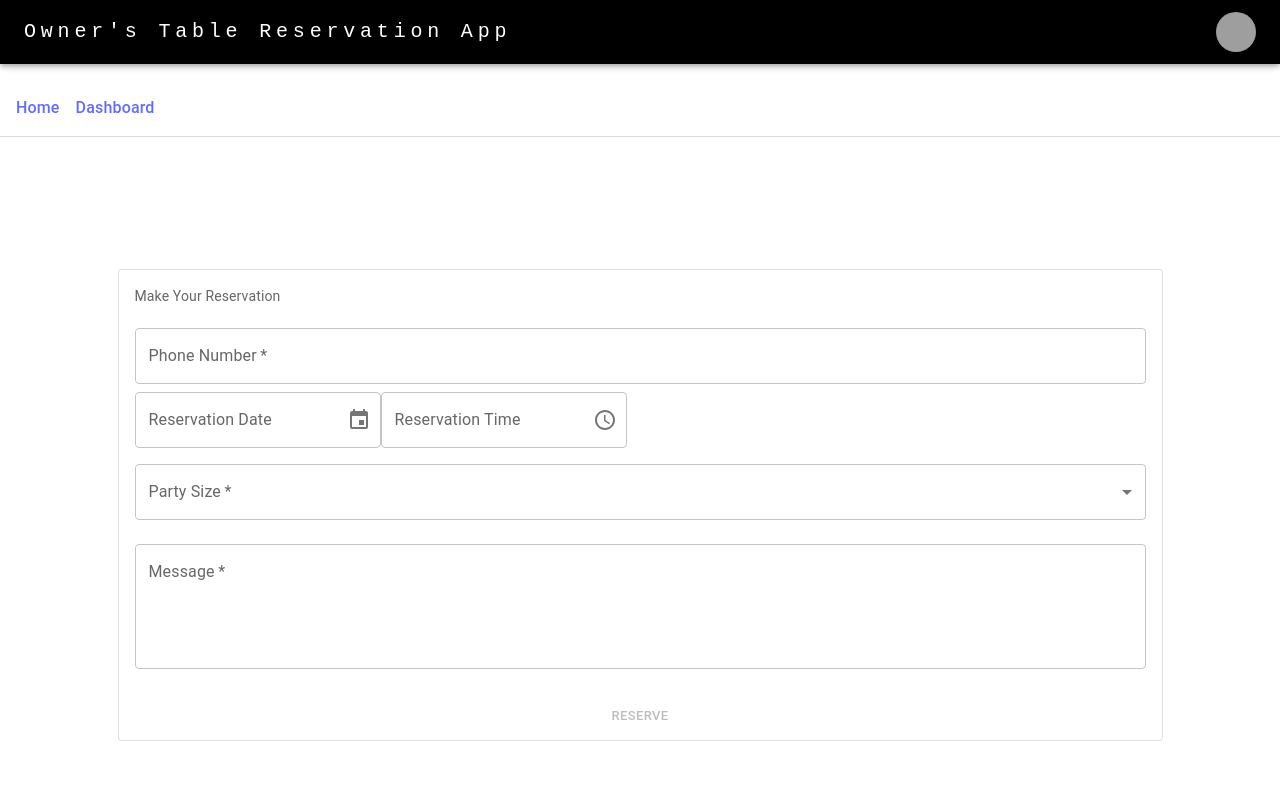
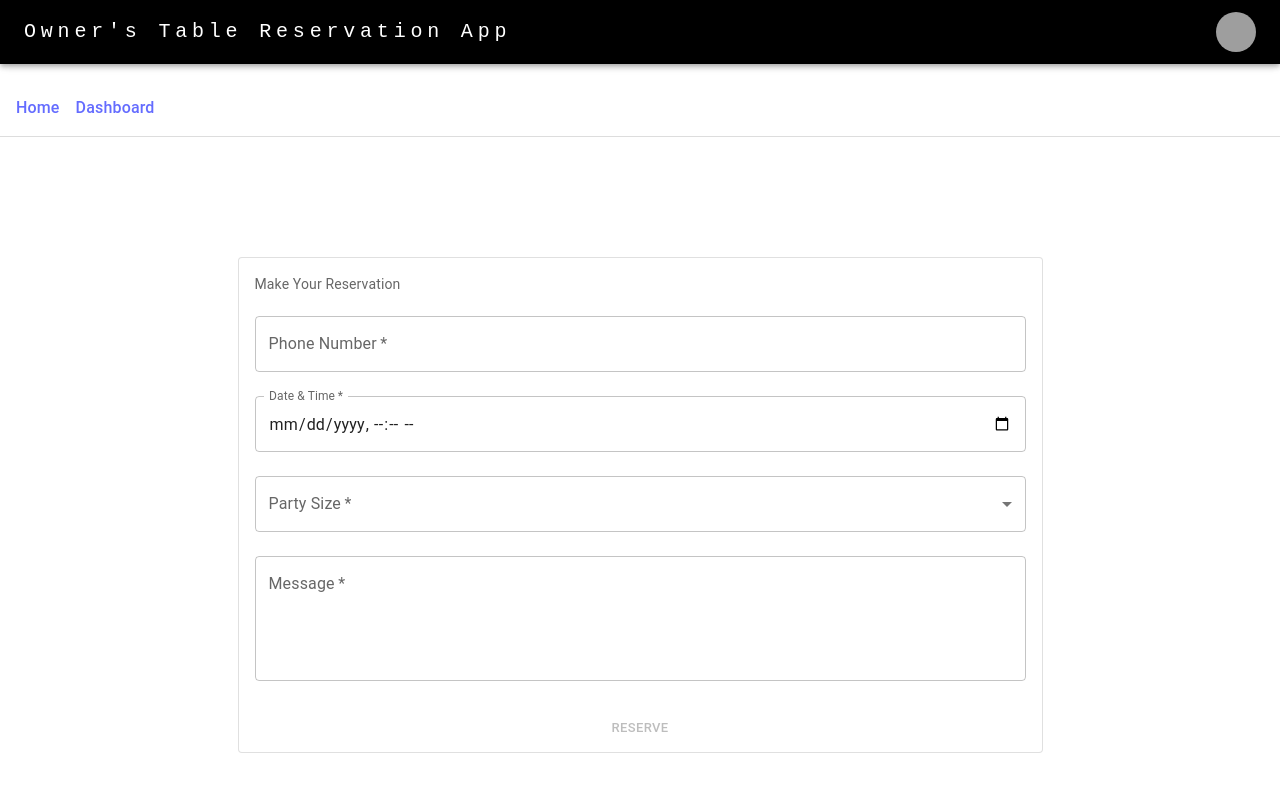
Before and after one commit to anuragkelkar1/onesignal-app, a React (Vite) app: page / in a window 1280 px wide. Shown: the top 792 px of the page. Built offline with nearby package versions, Linux system fonts and the light colour scheme; grey boxes are pictures that could not be loaded.

Commit message:
date picker changed

```diff
--- a/src/components/card/card.jsx
+++ b/src/components/card/card.jsx
@@ -14,18 +14,11 @@ import Select from "@mui/material/Select";
 import MenuItem from "@mui/material/MenuItem";
 import { supabase } from "../../supabaseClient";
 
-// new imports for date & time pickers
-import { LocalizationProvider } from "@mui/x-date-pickers/LocalizationProvider";
-import { AdapterDateFns } from "@mui/x-date-pickers/AdapterDateFns";
-import { DatePicker } from "@mui/x-date-pickers/DatePicker";
-import { TimePicker } from "@mui/x-date-pickers/TimePicker";
-
 export default function ReservationForm() {
   const [phone, setPhone] = React.useState("");
   const [phoneError, setPhoneError] = React.useState("");
   const [message, setMessage] = React.useState("");
-  const [date, setDate] = React.useState(null);
-  const [time, setTime] = React.useState(null);
+  const [dateTime, setDateTime] = React.useState("");
   const [partySize, setPartySize] = React.useState("");
   const [loading, setLoading] = React.useState(false);
 
@@ -41,13 +34,8 @@ export default function ReservationForm() {
   const handleSubmit = async (e) => {
     e.preventDefault();
     validatePhone(phone);
-    if (phoneError || !date || !time) return;
+    if (phoneError) return;
     setLoading(true);
-
-    // combine date + time into a single ISO string
-    const dt = new Date(date);
-    dt.setHours(time.getHours(), time.getMinutes(), 0, 0);
-    const reservationDateTime = dt.toISOString();
 
     const notifyStaff = true;
 
@@ -56,7 +44,7 @@ export default function ReservationForm() {
       {
         phone,
         message,
-        reservation_time: reservationDateTime,
+        reservation_time: dateTime,
         party_size: partySize,
       },
     ]);
@@ -73,7 +61,7 @@ export default function ReservationForm() {
         body: {
           phone,
           message,
-          dateTime: reservationDateTime,
+          dateTime,
           partySize,
           notifyStaff,
         },
@@ -94,14 +82,12 @@ export default function ReservationForm() {
     setPhone("");
     setPhoneError("");
     setMessage("");
-    setDate(null);
-    setTime(null);
+    setDateTime("");
     setPartySize("");
     setLoading(false);
   };
 
   return (
-    <LocalizationProvider dateAdapter={AdapterDateFns}>
     <Box sx={{ minWidth: 400, mx: "auto" }}>
       <Card variant="outlined">
         <form onSubmit={handleSubmit}>
@@ -129,22 +115,15 @@ export default function ReservationForm() {
               onBlur={(e) => validatePhone(e.target.value)}
             />
 
-              <DatePicker
-                label="Reservation Date"
-                value={date}
-                onChange={(newDate) => setDate(newDate)}
-                renderInput={(params) => (
-                  <TextField {...params} fullWidth margin="normal" required />
-                )}
-              />
-
-              <TimePicker
-                label="Reservation Time"
-                value={time}
-                onChange={(newTime) => setTime(newTime)}
-                renderInput={(params) => (
-                  <TextField {...params} fullWidth margin="normal" required />
-                )}
+            <TextField
+              label="Date & Time"
+              type="datetime-local"
+              required
+              fullWidth
+              margin="normal"
+              InputLabelProps={{ shrink: true }}
+              value={dateTime}
+              onChange={(e) => setDateTime(e.target.value)}
             />
 
             <FormControl fullWidth margin="normal" required>
@@ -183,8 +162,7 @@ export default function ReservationForm() {
               disabled={
                 !phone ||
                 !!phoneError ||
-                  !date ||
-                  !time ||
+                !dateTime ||
                 !partySize ||
                 !message ||
                 loading
@@ -196,6 +174,5 @@ export default function ReservationForm() {
         </form>
       </Card>
     </Box>
-    </LocalizationProvider>
   );
 }
```
Lines whose indentation alone changed are shown as unchanged.
